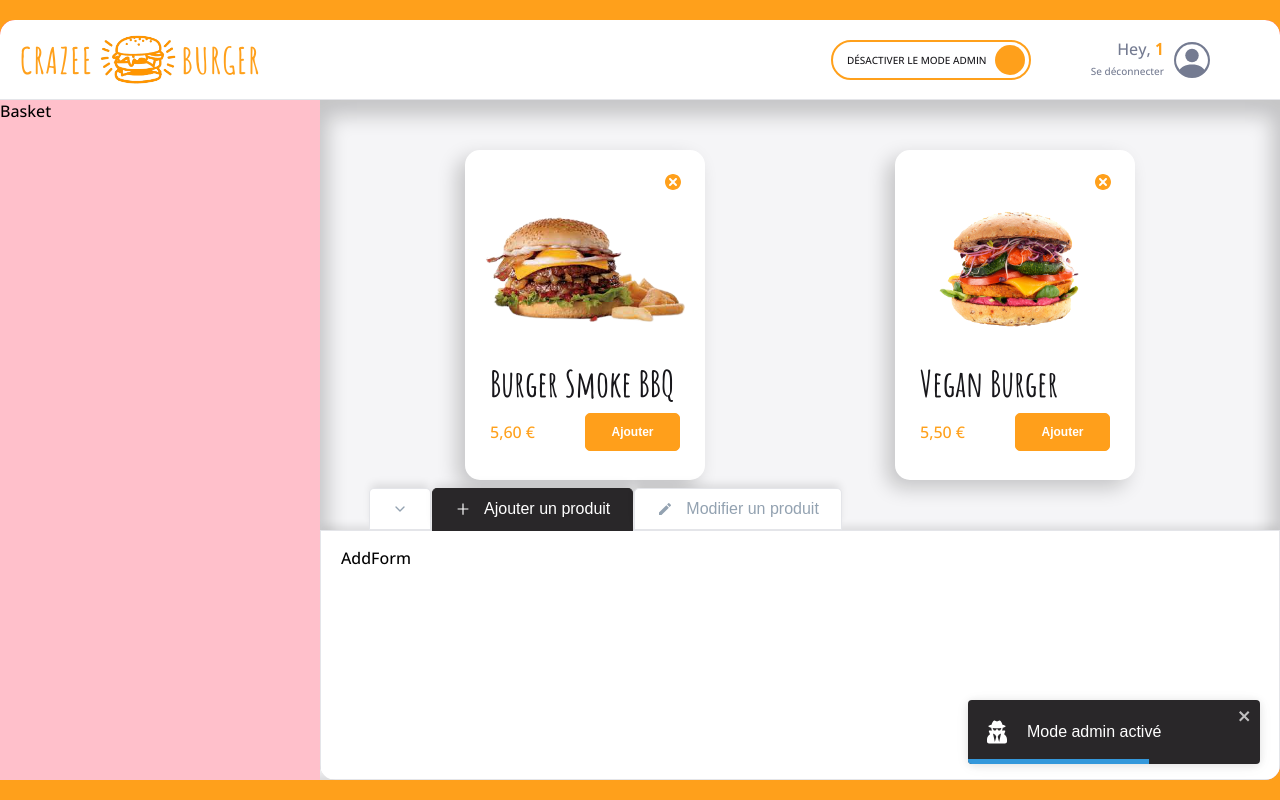
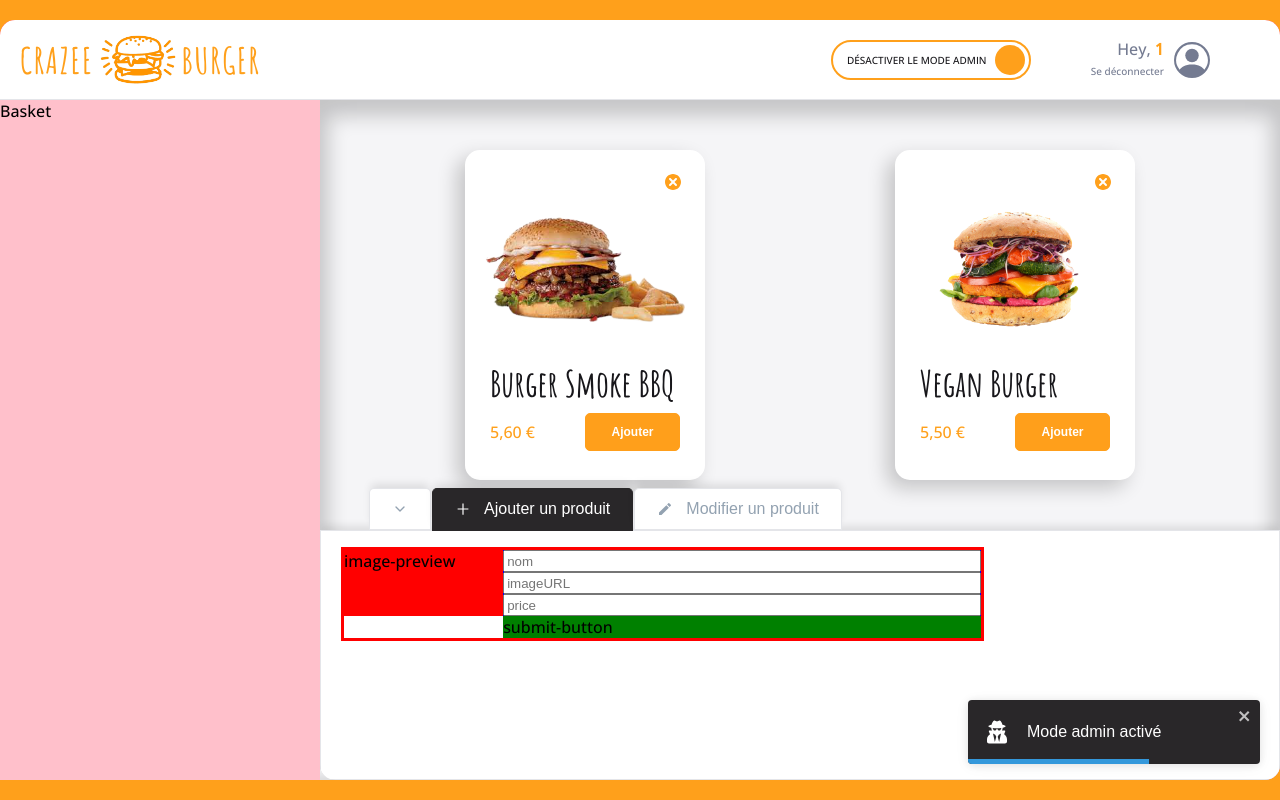
Before and after one commit to YoannDrx/crazee-burger, a React (Create React App) app: page /order/1 in a window 1280 px wide. Both pictures are taken after a click on the label 930 px from the left and 59 px from the top of the page. Built offline with nearby package versions, Linux system fonts and the light colour scheme.

Commit message:
🚧 F08 : ADMIN > addForm > add inputs layout

```diff
--- a/src/components/pages/order/Main/MainRightSide/Admin/AdminPanel/AddForm.js
+++ b/src/components/pages/order/Main/MainRightSide/Admin/AdminPanel/AddForm.js
@@ -1,7 +1,43 @@
-import React from 'react'
+import React from "react";
+import styled from "styled-components";
 
 export default function AddForm() {
-  return (
-    <div>AddForm</div>
-  )
+    return (
+        <AddFormStyled>
+            <div className="image-preview">image-preview</div>
+            <div className="input-fields">
+                <input type="text" placeholder="nom"></input>
+                <input type="text" placeholder="imageURL" />
+                <input type="text" placeholder="price" />
+            </div>
+            <div className="submit-button">submit-button</div>
+        </AddFormStyled>
+    );
 }
+
+const AddFormStyled = styled.form`
+    border: 3px solid red;
+    display: grid;
+    grid-template-columns: 1fr 3fr;
+    grid-template-rows: repeat(4, 1fr);
+    height: 100%;
+    width: 70%;
+
+    .image-preview {
+        background: red;
+        grid-area: 1 / 1 / -2 / -2;
+    }
+
+    .input-fields {
+        background: blue;
+        grid-area: 1 / 2 / -2 / -2;
+        display: grid;
+        grid-template-columns: 1fr;
+        grid-template-rows: repeat(3, 1fr);
+    }
+
+    .submit-button {
+        background: green;
+        grid-area: 4 / 2 / -1 / -2;
+    }
+`;
```
Also changed, not shown: src/components/pages/order/Main/MainRightSide/Admin/tabsConfig.js (line endings or trailing spaces).
